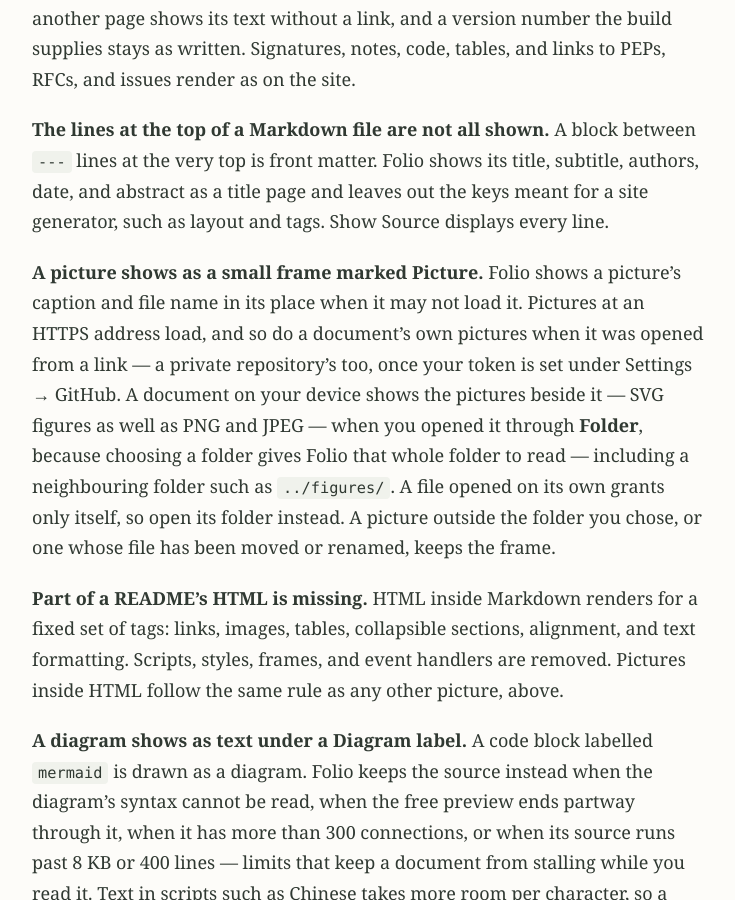
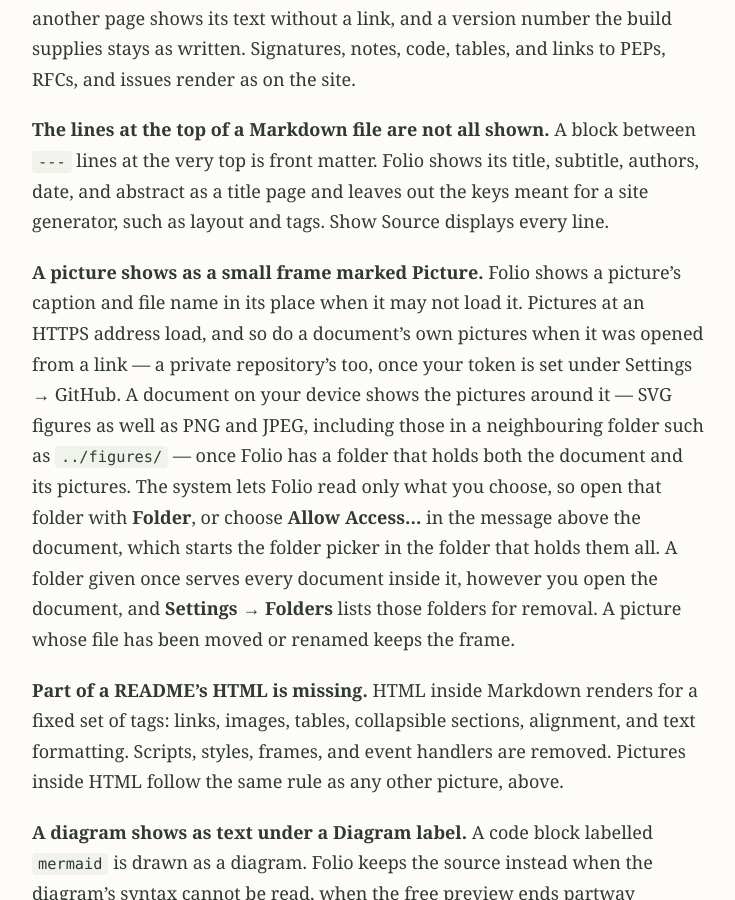
Before and after one commit to BlueTaoLLC/FolioApp, a Jekyll site: the page built from support.md, in a window 1280 px wide and 900 px high, scrolled down 4259 px. Shown: the whole window, without its empty margins (272-1007 px from the left). Built offline with Jekyll 4.4.1, drawn with Linux system fonts in a browser that asks for light colours.

Commit message:
Privacy and support pages: pictures from folders granted once, in Folio 1.2.1
Co-Authored-By: Claude Opus 5.5 <noreply@anthropic.com>

```diff
--- a/support.md
+++ b/support.md
@@ -61,7 +61,7 @@ Everything stays on your device: documents, bookmarks, and settings. There is no
 
 **The lines at the top of a Markdown file are not all shown.** A block between `---` lines at the very top is front matter. Folio shows its title, subtitle, authors, date, and abstract as a title page and leaves out the keys meant for a site generator, such as layout and tags. Show Source displays every line.
 
-**A picture shows as a small frame marked Picture.** Folio shows a picture's caption and file name in its place when it may not load it. Pictures at an HTTPS address load, and so do a document's own pictures when it was opened from a link — a private repository's too, once your token is set under Settings → GitHub. A document on your device shows the pictures beside it — SVG figures as well as PNG and JPEG — when you opened it through **Folder**, because choosing a folder gives Folio that whole folder to read — including a neighbouring folder such as `../figures/`. A file opened on its own grants only itself, so open its folder instead. A picture outside the folder you chose, or one whose file has been moved or renamed, keeps the frame.
+**A picture shows as a small frame marked Picture.** Folio shows a picture's caption and file name in its place when it may not load it. Pictures at an HTTPS address load, and so do a document's own pictures when it was opened from a link — a private repository's too, once your token is set under Settings → GitHub. A document on your device shows the pictures around it — SVG figures as well as PNG and JPEG, including those in a neighbouring folder such as `../figures/` — once Folio has a folder that holds both the document and its pictures. The system lets Folio read only what you choose, so open that folder with **Folder**, or choose **Allow Access…** in the message above the document, which starts the folder picker in the folder that holds them all. A folder given once serves every document inside it, however you open the document, and **Settings → Folders** lists those folders for removal. A picture whose file has been moved or renamed keeps the frame.
 
 **Part of a README's HTML is missing.** HTML inside Markdown renders for a fixed set of tags: links, images, tables, collapsible sections, alignment, and text formatting. Scripts, styles, frames, and event handlers are removed. Pictures inside HTML follow the same rule as any other picture, above.
 
```
Also changed, not shown: privacy.md (+1 -1 lines).
